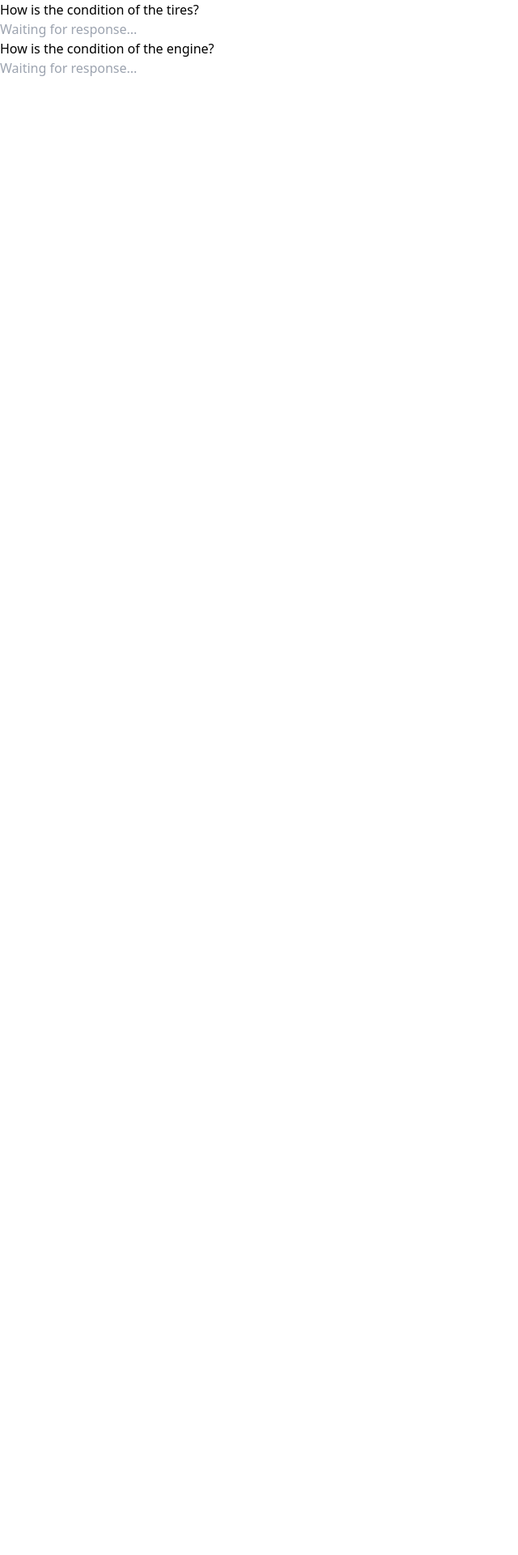
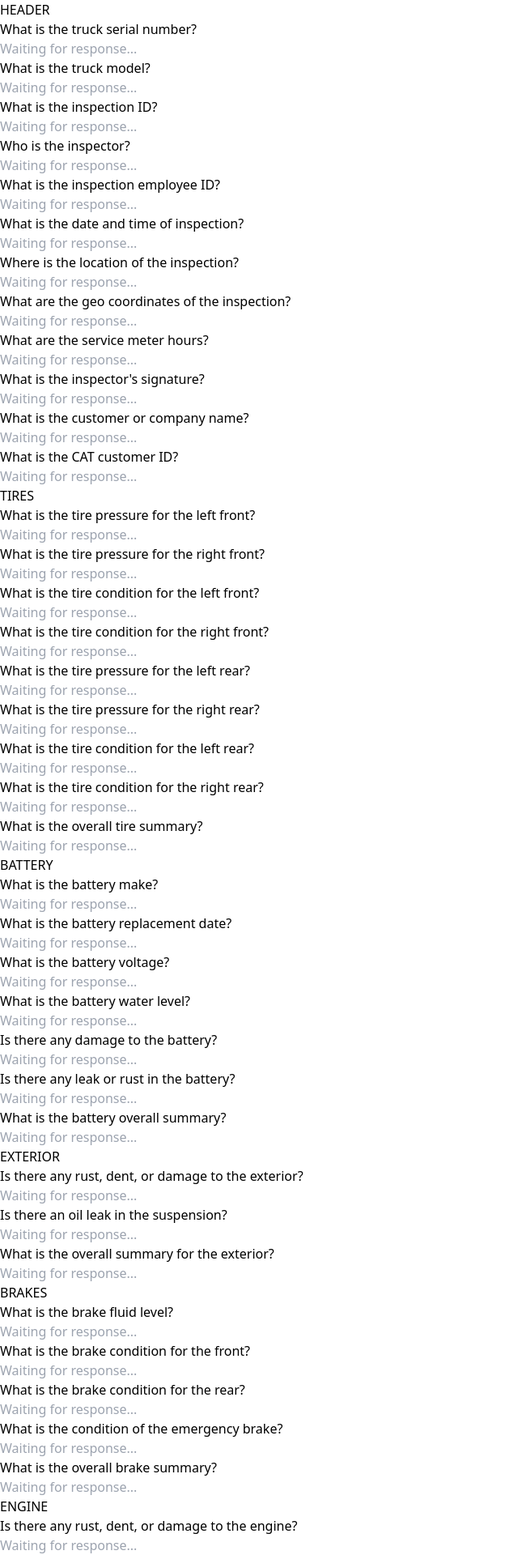
Before and after one commit to medhansh17/caterpillar, a React (Vite) app: page / in a window 1280 px wide. Shown: the part 48-1968 px from the top of the page at 81% size, without its empty margins (0-640 px from the left). Before the commit the page ends 800 px from the top, so only its background shows below. Built offline with nearby package versions, Linux system fonts and the light colour scheme.

Commit message:
feat : add json data and fix inspection form

```diff
--- /dev/null
+++ b/src/Data/inspection.json
@@ -0,0 +1,61 @@
+{
+  "header": [
+    { "id": "truckSerialNumber", "question": "What is the truck serial number?" },
+    { "id": "truckModel", "question": "What is the truck model?" },
+    { "id": "inspectionId", "question": "What is the inspection ID?" },
+    { "id": "inspectorName", "question": "Who is the inspector?" },
+    { "id": "inspectionEmployeeId", "question": "What is the inspection employee ID?" },
+    { "id": "dateTimeOfInspection", "question": "What is the date and time of inspection?" },
+    { "id": "locationOfInspection", "question": "Where is the location of the inspection?" },
+    { "id": "geoCoordinates", "question": "What are the geo coordinates of the inspection?" },
+    { "id": "serviceMeterHours", "question": "What are the service meter hours?" },
+    { "id": "inspectorSignature", "question": "What is the inspector's signature?" },
+    { "id": "customerName", "question": "What is the customer or company name?" },
+    { "id": "catCustomerId", "question": "What is the CAT customer ID?" }
+  ],
+  "tires": [
+    { "id": "tirePressureLeftFront", "question": "What is the tire pressure for the left front?" },
+    { "id": "tirePressureRightFront", "question": "What is the tire pressure for the right front?" },
+    { "id": "tireConditionLeftFront", "question": "What is the tire condition for the left front?" },
+    { "id": "tireConditionRightFront", "question": "What is the tire condition for the right front?" },
+    { "id": "tirePressureLeftRear", "question": "What is the tire pressure for the left rear?" },
+    { "id": "tirePressureRightRear", "question": "What is the tire pressure for the right rear?" },
+    { "id": "tireConditionLeftRear", "question": "What is the tire condition for the left rear?" },
+    { "id": "tireConditionRightRear", "question": "What is the tire condition for the right rear?" },
+    { "id": "overallTireSummary", "question": "What is the overall tire summary?" }
+  ],
+  "battery": [
+    { "id": "batteryMake", "question": "What is the battery make?" },
+    { "id": "batteryReplacementDate", "question": "What is the battery replacement date?" },
+    { "id": "batteryVoltage", "question": "What is the battery voltage?" },
+    { "id": "batteryWaterLevel", "question": "What is the battery water level?" },
+    { "id": "conditionOfBattery", "question": "Is there any damage to the battery?" },
+    { "id": "leakOrRustInBattery", "question": "Is there any leak or rust in the battery?" },
+    { "id": "batteryOverallSummary", "question": "What is the battery overall summary?" }
+  ],
+  "exterior": [
+    { "id": "rustDentDamageExterior", "question": "Is there any rust, dent, or damage to the exterior?" },
+    { "id": "oilLeakInSuspension", "question": "Is there an oil leak in the suspension?" },
+    { "id": "overallSummaryExterior", "question": "What is the overall summary for the exterior?" }
+  ],
+  "brakes": [
+    { "id": "brakeFluidLevel", "question": "What is the brake fluid level?" },
+    { "id": "brakeConditionFront", "question": "What is the brake condition for the front?" },
+    { "id": "brakeConditionRear", "question": "What is the brake condition for the rear?" },
+    { "id": "emergencyBrake", "question": "What is the condition of the emergency brake?" },
+    { "id": "brakeOverallSummary", "question": "What is the overall brake summary?" }
+  ],
+  "engine": [
+    { "id": "rustDentsDamageEngine", "question": "Is there any rust, dent, or damage to the engine?" },
+    { "id": "engineOilCondition", "question": "What is the engine oil condition?" },
+    { "id": "engineOilColor", "question": "What is the engine oil color?" },
+    { "id": "brakeFluidCondition", "question": "What is the brake fluid condition?" },
+    { "id": "brakeFluidColor", "question": "What is the brake fluid color?" },
+    { "id": "oilLeakInEngine", "question": "Is there any oil leak in the engine?" },
+    { "id": "overallEngineSummary", "question": "What is the overall engine summary?" }
+  ],
+  "voiceOfCustomer": [
+    { "id": "customerFeedback", "question": "What feedback did the customer provide?" },
+    { "id": "imagesRelatedToCustomerIssues", "question": "What images are related to the issues discussed with the customer?" }
+  ]
+}
--- a/src/components/InspectionForm.jsx
+++ b/src/components/InspectionForm.jsx
@@ -2,27 +2,26 @@ import React, { useState, useEffect, useCallback } from "react";
 import SpeechRecognition, {
   useSpeechRecognition,
 } from "react-speech-recognition";
+import inspect_ques from "../Data/inspection.json";
 
-const inspectionSteps = [
-  { id: "tire", question: "How is the condition of the tires?" },
-  { id: "engine", question: "How is the condition of the engine?" },
-  // Add more inspection steps as needed
-];
-
-const DEBOUNCE_TIME = 2000; // Increased to 2 seconds for better user experience
+const DEBOUNCE_TIME = 500;
 
 const InspectionForm = () => {
   const [responses, setResponses] = useState({});
   const [currentStepIndex, setCurrentStepIndex] = useState(-1);
+  const [currentSectionIndex, setCurrentSectionIndex] = useState(0);
   const { transcript, resetTranscript } = useSpeechRecognition();
   const [isListening, setIsListening] = useState(false);
 
   const startInspection = useCallback(() => {
     resetTranscript();
     setCurrentStepIndex(0);
+    setCurrentSectionIndex(0);
     setIsListening(true);
     SpeechRecognition.startListening({ continuous: true });
-    speakQuestion(inspectionSteps[0].question);
+    const firstQuestion =
+      Object.values(inspect_ques)[0]?.[0]?.question || "No questions available";
+    speakQuestion(firstQuestion);
   }, [resetTranscript]);
 
   const speakQuestion = (question) => {
@@ -31,27 +30,45 @@ const InspectionForm = () => {
   };
 
   const handleSpeechRecognition = useCallback(() => {
-    if (transcript.toLowerCase().includes("okay done")) {
+    if (
+      transcript.toLowerCase().includes("okay next") ||
+      transcript.toLowerCase().includes("ok next")
+    ) {
       moveToNextStep();
     } else if (currentStepIndex !== -1) {
+      const sections = Object.values(inspect_ques);
+      const currentSection = sections[currentSectionIndex];
+      if (currentSection && currentSection[currentStepIndex]) {
+        const currentStep = currentSection[currentStepIndex];
         setResponses((prevResponses) => ({
           ...prevResponses,
-        [inspectionSteps[currentStepIndex].id]: transcript,
+          [currentStep.id]: transcript,
         }));
       }
-  }, [transcript, currentStepIndex]);
+    }
+  }, [transcript, currentStepIndex, currentSectionIndex]);
 
   const moveToNextStep = useCallback(() => {
     resetTranscript();
-    if (currentStepIndex < inspectionSteps.length - 1) {
+    const sections = Object.values(inspect_ques);
+    const currentSection = sections[currentSectionIndex];
+
+    if (currentStepIndex < currentSection.length - 1) {
       setCurrentStepIndex((prevIndex) => prevIndex + 1);
-      speakQuestion(inspectionSteps[currentStepIndex + 1].question);
+      speakQuestion(
+        currentSection[currentStepIndex + 1]?.question || "No more questions"
+      );
+    } else if (currentSectionIndex < sections.length - 1) {
+      setCurrentSectionIndex((prevIndex) => prevIndex + 1);
+      setCurrentStepIndex(0);
+      const nextSection = sections[currentSectionIndex + 1];
+      speakQuestion(nextSection[0]?.question || "No more questions");
     } else {
       SpeechRecognition.stopListening();
       setIsListening(false);
       alert("Inspection completed");
     }
-  }, [currentStepIndex, resetTranscript]);
+  }, [currentStepIndex, currentSectionIndex, resetTranscript]);
 
   useEffect(() => {
     if (isListening && transcript) {
@@ -80,9 +97,17 @@ const InspectionForm = () => {
         Start Inspection
       </button>
       <div className="space-y-6">
-        {inspectionSteps.map((step, index) => (
-          <div key={step.id} className="bg-gray-100 p-4 rounded-lg">
-            <h2 className="text-xl font-semibold mb-2">{step.question}</h2>
+        {Object.entries(inspect_ques).map(
+          ([sectionKey, sectionQuestions], sectionIndex) => (
+            <div key={sectionKey} className="my-6">
+              <h1 className="text-2xl font-bold mb-4">
+                {sectionKey.toUpperCase()}
+              </h1>
+              {sectionQuestions.map((step, index) => (
+                <div key={step.id} className="bg-gray-100 p-4 rounded-lg mb-4">
+                  <h2 className="text-xl font-semibold mb-2">
+                    {step.question}
+                  </h2>
                   <input
                     type="text"
                     value={responses[step.id] || ""}
@@ -90,11 +115,16 @@ const InspectionForm = () => {
                     placeholder="Waiting for response..."
                     className="w-full p-2 border border-gray-300 rounded text-lg"
                   />
-            {index === currentStepIndex && isListening && (
+                  {sectionIndex === currentSectionIndex &&
+                    index === currentStepIndex &&
+                    isListening && (
                       <p className="text-sm text-gray-600 mt-2">Listening...</p>
                     )}
                 </div>
               ))}
+            </div>
+          )
+        )}
       </div>
     </div>
   );
```
Also changed, not shown: src/components/SpeechToText/SpeechToText.jsx (added, +50 -0 lines). Lines whose indentation alone changed are shown as unchanged.
